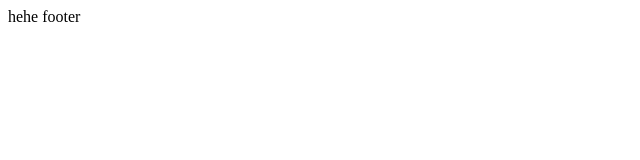
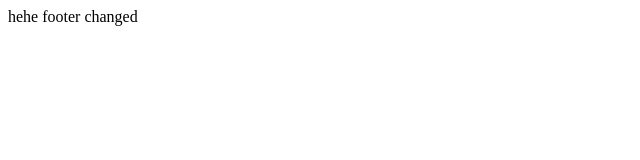
Before and after one commit to tranth0ngquang/testGit, a plain HTML site: page index.html in a window 1280 px wide. Shown: the full height of the page, 0-640 px from the left. Drawn offline with Linux system fonts and the light colour scheme.

Commit message:
footer changed

```diff
--- a/index.html
+++ b/index.html
@@ -7,8 +7,9 @@
 </head>
 <body>
 
+
     <footer>
-        hehe footer
+        hehe footer changed
     </footer>
 </body>
 </html>
```
